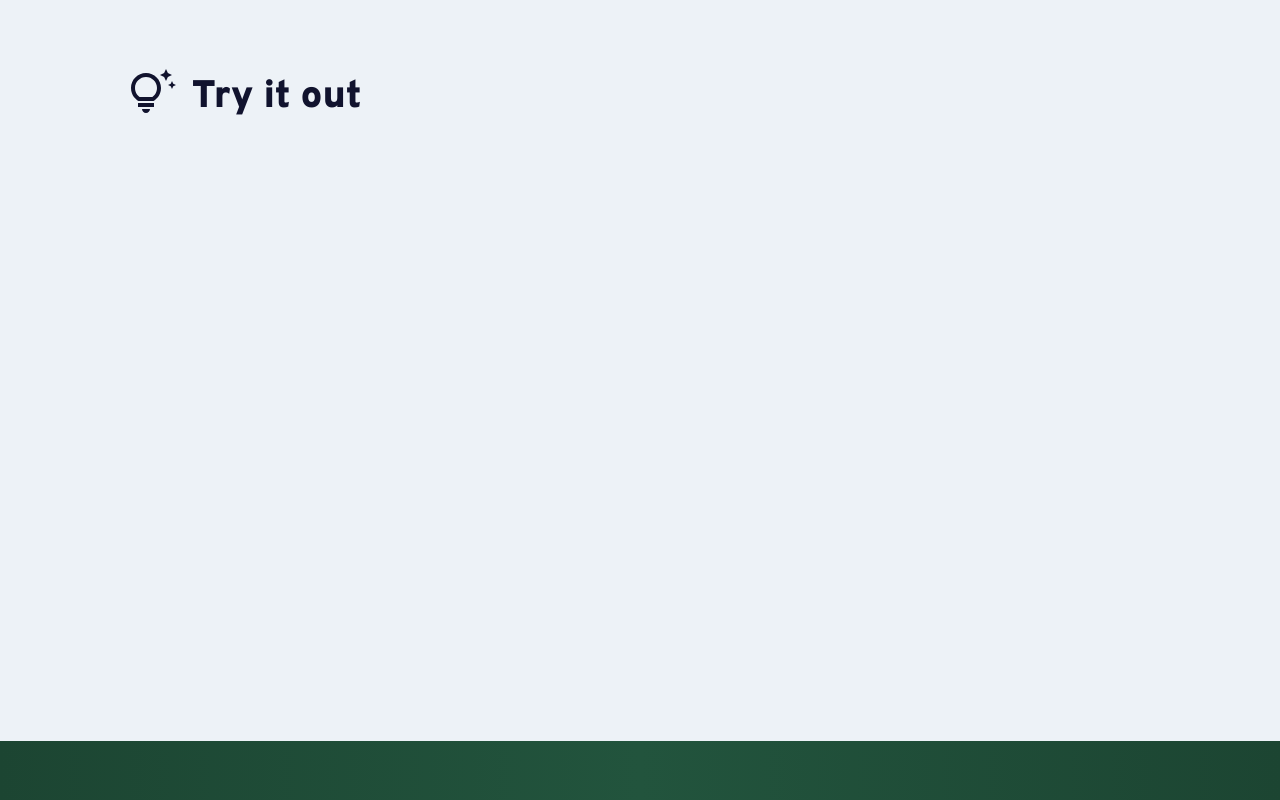
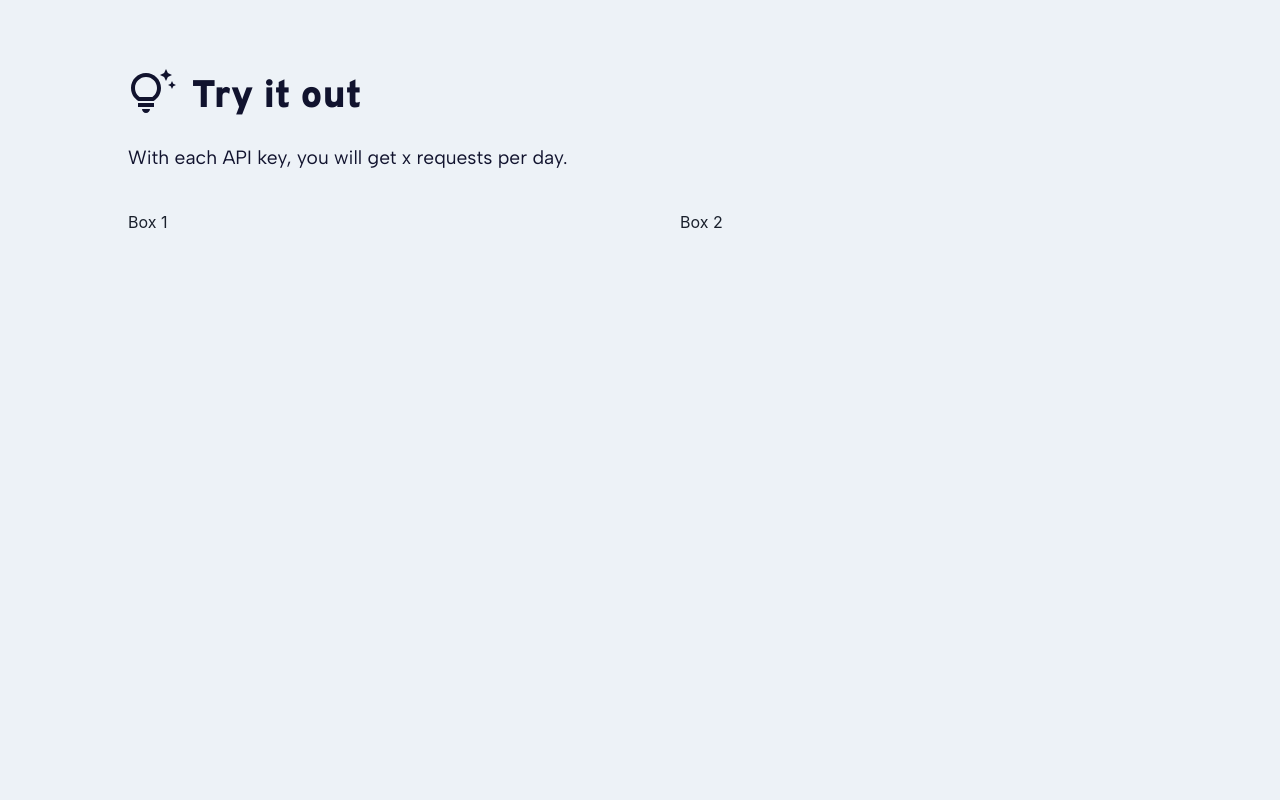
Before and after one commit to samdoghor/ng-food-fe, a React (Vite) app: page / in a window 1280 px wide. Shown: the part 1800-2600 px from the top of the page. Built offline with nearby package versions, Linux system fonts and the light colour scheme.

Commit message:
feat: initialisation of API Testing component
The component to for users to tryout API call will initialise

```diff
--- /dev/null
+++ b/src/components/APIExample.tsx
@@ -0,0 +1,31 @@
+import { Box, Text } from "@chakra-ui/react";
+
+const APIExample = () => {
+  return (
+    <>
+      <Box w={"100%"} minH={"100vh"} id="tryit">
+        <Box py={"1.2rem"}>
+          <Box>
+            <Box
+              display={"grid"}
+              gridGap={"5rem"}
+              overflow={"hidden"}
+              gridTemplateColumns={{
+                md: "repeat(2, 1fr)",
+              }}
+            >
+              <Box>
+                <Text> Box 1 </Text>
+              </Box>
+              <Box>
+                <Text> Box 2 </Text>
+              </Box>
+            </Box>
+          </Box>
+        </Box>
+      </Box>
+    </>
+  );
+};
+
+export default APIExample;
--- a/src/pages/Home.tsx
+++ b/src/pages/Home.tsx
@@ -4,6 +4,7 @@ import FeaturesCard from "../components/FeaturesCard";
 import GetAPI from "../components/GetAPI";
 import { useEffect } from "react";
 import { motion } from "framer-motion";
+import APIExample from "../components/APIExample";
 
 const imgVariant = {
   initial: {
@@ -147,6 +148,20 @@ const Home = () => {
               </chakra.span>
               Try it out
             </Text>
+            <Text
+              viewport={{ once: true }}
+              as={motion.p}
+              fontSize={"1.2rem"}
+              fontFamily={"albertSans"}
+              color={"ngDarkblue"}
+              py={"1.1rem"}
+              variants={textVariant}
+              initial="initial"
+              whileInView="animate"
+            >
+              With each API key, you will get x requests per day.
+            </Text>
+            <APIExample />
           </Box>
         </Box>
 
```
